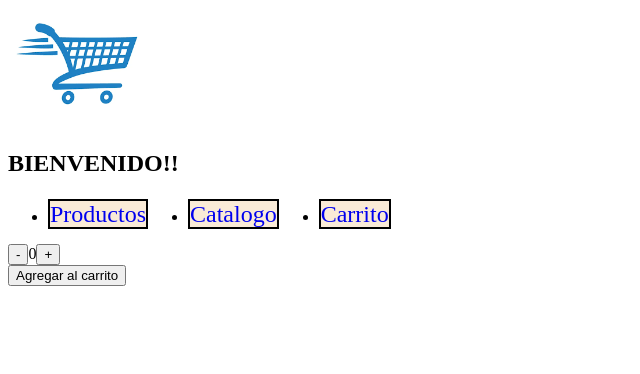
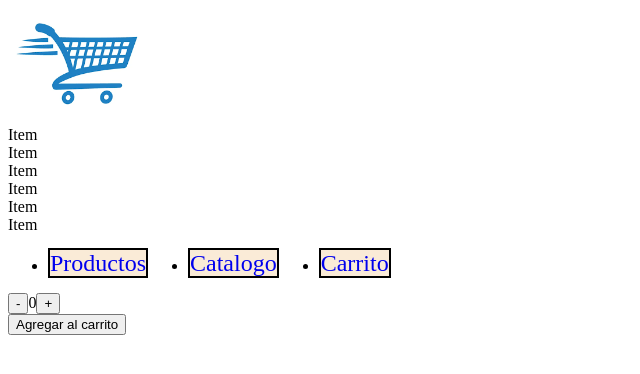
Before and after one commit to FabrizioMendez/React-Mendez, a React (Create React App) app: page / in a window 1280 px wide. Shown: the top 374 px of the page, without its empty margins (0-640 px from the left). Built offline with nearby package versions, Linux system fonts and the light colour scheme.

Commit message:
Promise  and setTimeOut

```diff
--- /dev/null
+++ b/src/components/Item.js
@@ -0,0 +1,9 @@
+import React from 'react'
+
+const Item = () => {
+  return (
+    <div>Item</div>
+  )
+}
+
+export default Item
--- /dev/null
+++ b/src/components/ItemList.js
@@ -0,0 +1,16 @@
+import Item from './Item'
+import React from 'react'
+
+const ItemList = (props) => {
+    return (
+    <div>
+        {props.list.map((oneItem,indx)=>{
+            return(
+                <Item key={indx} oneItem={oneItem}/>
+            )
+        })}
+    </div>
+    )
+}
+
+export default ItemList
--- a/src/components/ItemListContainer.js
+++ b/src/components/ItemListContainer.js
@@ -1,10 +1,21 @@
+import ItemList from "./ItemList"
 const ItemListContainer = () => {
+  const promesa=new Promise((resolve, reject)=>{
+    setTimeout(()=>{
+      resolve([
+        {prodcuto: "mouse",
+        precio: 1500,
+        marca:"Logitec"},
+        {prodcuto: "teclado",
+        precio: 1000,
+        marca:"Logitec"}
+      ]);
+    },2000)
+  })
+  promesa.then(res => console.log(res))
   return (
     <div>
-        <h2>
-            <p>BIENVENIDO!!</p>
-        </h2>
-
+        <ItemList list={[0,2,4,5,6,7]}/>
     </div>
   )
 }
```
